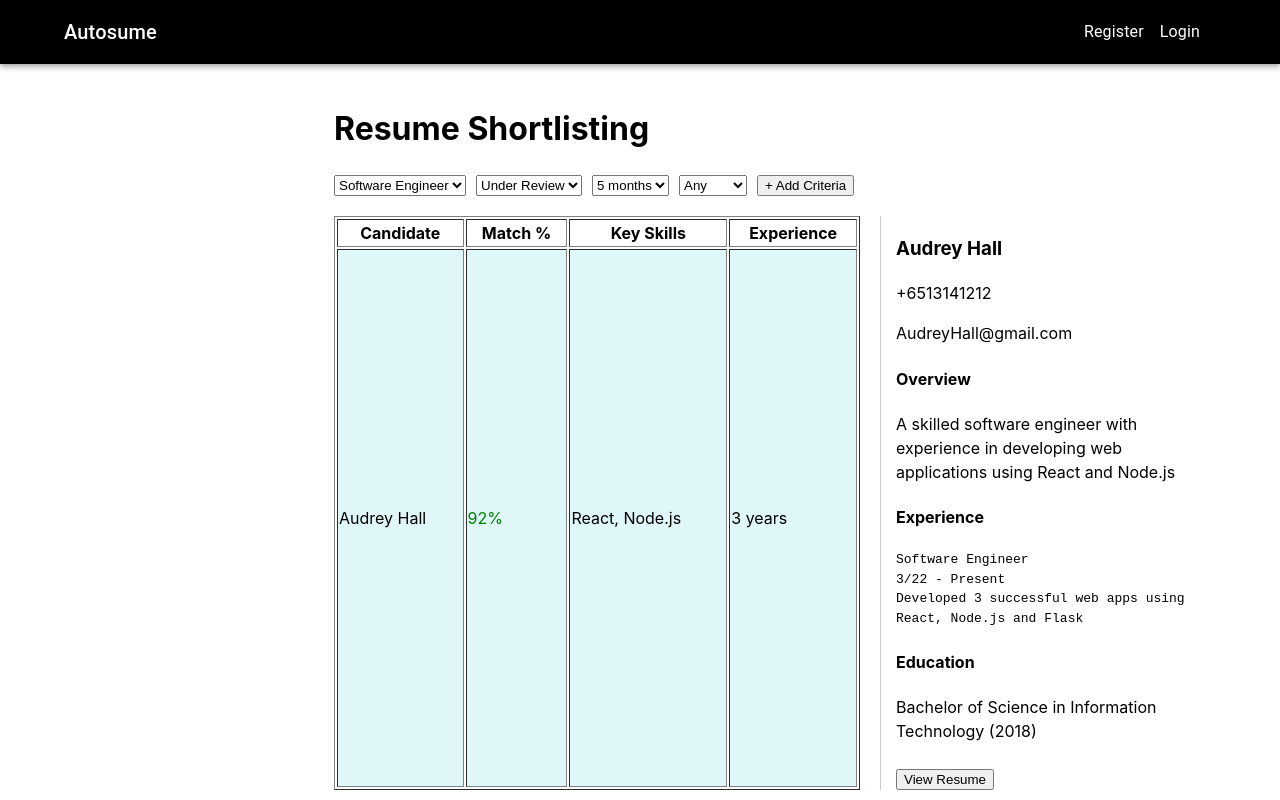
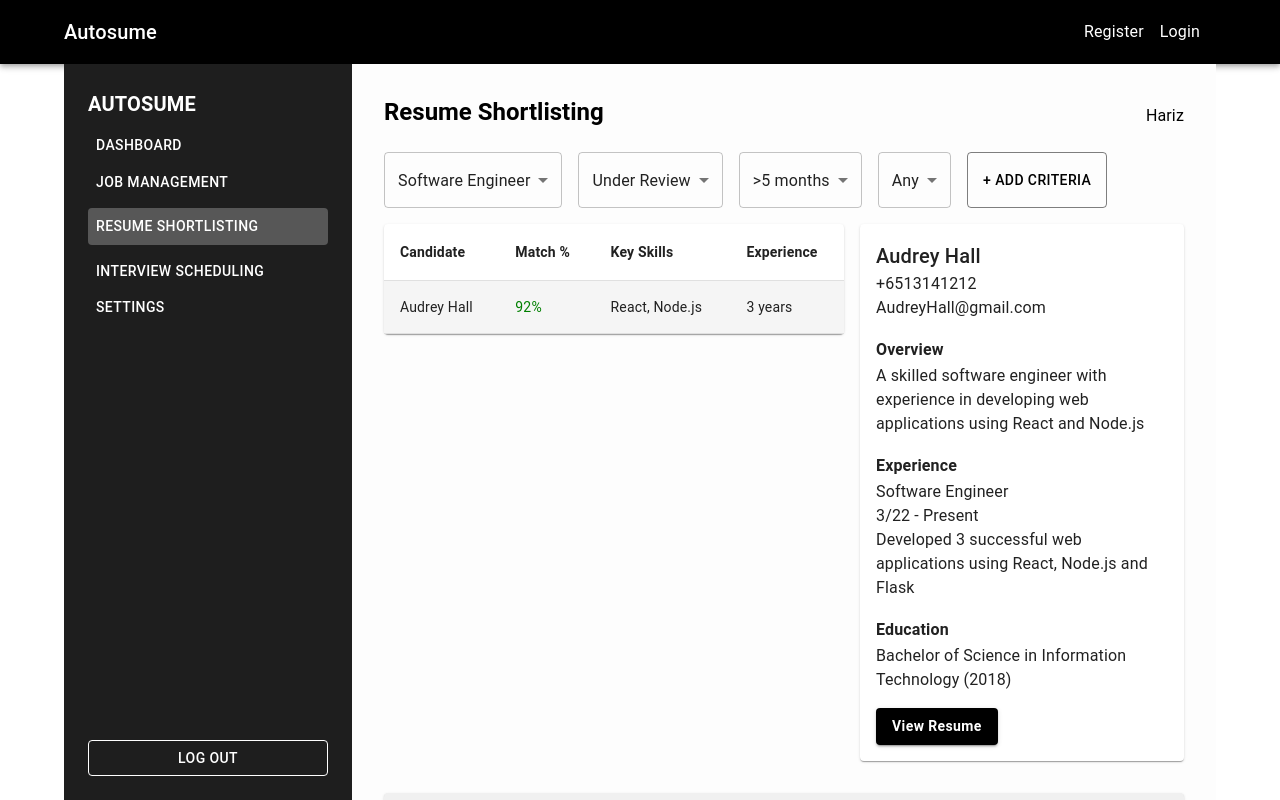
Before and after one commit to ghostpepper077/fullstackdev, a React (Vite) app in the folder Autosume/Autosume/client/: page /shortlisting in a window 1280 px wide. Shown: the top 800 px of the page. Built offline with nearby package versions, Linux system fonts and the light colour scheme.

Commit message:
updatedshoirtlisting

```diff
--- a/Autosume/Autosume/client/src/App.jsx
+++ b/Autosume/Autosume/client/src/App.jsx
@@ -11,7 +11,7 @@ import JobManagement from './pages/JobManagement/mainpage';
 import http from './http';
 import UserContext from './contexts/UserContext';
 import ForgotPassword from './pages/UserProfile/ForgotPassowrd';
-import Shortlisting from './pages/Shortlisting/Shortlisting';
+import Shortlisting from './pages/Shortlisting/shortlisting';
 import Profile from './pages/UserProfile/Profile';
 
 function App() {
--- a/Autosume/Autosume/client/src/pages/Shortlisting/shortlisting.jsx
+++ b/Autosume/Autosume/client/src/pages/Shortlisting/shortlisting.jsx
@@ -1,24 +1,23 @@
-// client/src/pages/Shortlisting/shortlisting.jsx
 import React, { useState } from 'react';
-import CandidateTable from '../../components/CandidateTable';
-import CandidateDetails from '../../components/Candidate';
-import FilterBar from '../../components/FilterBar';
-import '../../App.css';
+import {
+  Box, Typography, Select, MenuItem, Button, Grid, Paper,
+  Table, TableBody, TableCell, TableHead, TableRow
+} from '@mui/material';
 
 const dummyCandidates = [
   {
-    name: "Audrey Hall",
+    name: 'Audrey Hall',
     match: 92,
-    skills: ["React", "Node.js"],
-    experience: "3 years",
-    phone: "+6513141212",
-    email: "AudreyHall@gmail.com",
-    overview: "A skilled software engineer with experience in developing web applications using React and Node.js",
-    experienceDetails: "Software Engineer\n3/22 - Present\nDeveloped 3 successful web apps using React, Node.js and Flask",
-    education: "Bachelor of Science in Information Technology (2018)",
-    aiSummary: "Audrey has over three years of hands-on experience in developing dynamic and scalable web applications using React and Node.js..."
+    skills: ['React', 'Node.js'],
+    experience: '3 years',
+    phone: '+6513141212',
+    email: 'AudreyHall@gmail.com',
+    overview: 'A skilled software engineer with experience in developing web applications using React and Node.js',
+    experienceDetails: 'Software Engineer\n3/22 - Present\nDeveloped 3 successful web applications using React, Node.js and Flask',
+    education: 'Bachelor of Science in Information Technology (2018)',
+    aiSummary: 'Audrey has over three years of hands-on experience in developing dynamic and scalable web applications using React and Node.js...',
   },
-  // ... other candidates
+  // Add more candidates as needed
 ];
 
 export default function Shortlisting() {
@@ -27,30 +26,121 @@ export default function Shortlisting() {
     jobRole: 'Software Engineer',
     status: 'Under Review',
     experience: '>5 months',
-    skills: 'Any'
+    skills: 'Any',
   });
 
   return (
-    <div className="shortlisting-container" style={{ display: 'flex' }}>
-      <div className="sidebar" style={{ width: '250px' }}>
-        {/* Left Sidebar placeholder (you can replace with your actual Nav component) */}
-      </div>
-      <div className="main-content" style={{ flex: 1, padding: '20px' }}>
-        <h1>Resume Shortlisting</h1>
-        <FilterBar filters={filters} setFilters={setFilters} />
-        <div style={{ display: 'flex', marginTop: '20px' }}>
-          <CandidateTable
-            candidates={dummyCandidates}
-            setSelectedCandidate={setSelectedCandidate}
-            selectedName={selectedCandidate.name}
-          />
-          <CandidateDetails candidate={selectedCandidate} />
-        </div>
-        <div style={{ marginTop: '20px', backgroundColor: "#f1f1f1", padding: '10px' }}>
-          <h3>AI summary</h3>
-          <p>{selectedCandidate.aiSummary}</p>
-        </div>
-      </div>
-    </div>
+    <Box sx={{ display: 'flex', height: 'calc(100vh - 64px)', overflow: 'hidden' }}>
+      {/* Sidebar */}
+      <Box sx={{
+        width: 240,
+        backgroundColor: '#1e1e1e',
+        color: 'white',
+        p: 3,
+        display: 'flex',
+        flexDirection: 'column',
+        justifyContent: 'space-between'
+      }}>
+        <Box>
+          <Typography variant="h6" gutterBottom sx={{ fontWeight: 'bold' }}>AUTOSUME</Typography>
+          <Button fullWidth sx={{ color: 'white', justifyContent: 'flex-start' }}>DASHBOARD</Button>
+          <Button fullWidth sx={{ color: 'white', justifyContent: 'flex-start' }}>JOB MANAGEMENT</Button>
+          <Button fullWidth sx={{ backgroundColor: '#ffffff40', color: 'white', justifyContent: 'flex-start', mt: 1, mb: 1 }}>
+            RESUME SHORTLISTING
+          </Button>
+          <Button fullWidth sx={{ color: 'white', justifyContent: 'flex-start' }}>INTERVIEW SCHEDULING</Button>
+          <Button fullWidth sx={{ color: 'white', justifyContent: 'flex-start' }}>SETTINGS</Button>
+        </Box>
+        <Button variant="outlined" sx={{ color: 'white', borderColor: 'white' }}>LOG OUT</Button>
+      </Box>
+
+      {/* Main content */}
+      <Box sx={{ flex: 1, p: 4, overflowY: 'auto', backgroundColor: '#fdfdfd' }}>
+        {/* Top Bar */}
+        <Box sx={{ display: 'flex', justifyContent: 'space-between', mb: 3 }}>
+          <Typography variant="h5" fontWeight="bold">Resume Shortlisting</Typography>
+          <Typography sx={{ mt: 1 }}>Hariz</Typography>
+        </Box>
+
+        {/* Filters */}
+        <Box sx={{ display: 'flex', gap: 2, mb: 2 }}>
+          <Select value={filters.jobRole} onChange={(e) => setFilters({ ...filters, jobRole: e.target.value })}>
+            <MenuItem value="Software Engineer">Software Engineer</MenuItem>
+          </Select>
+          <Select value={filters.status} onChange={(e) => setFilters({ ...filters, status: e.target.value })}>
+            <MenuItem value="Under Review">Under Review</MenuItem>
+          </Select>
+          <Select value={filters.experience} onChange={(e) => setFilters({ ...filters, experience: e.target.value })}>
+            <MenuItem value=">5 months">&gt;5 months</MenuItem>
+          </Select>
+          <Select value={filters.skills} onChange={(e) => setFilters({ ...filters, skills: e.target.value })}>
+            <MenuItem value="Any">Any</MenuItem>
+          </Select>
+          <Button variant="outlined">+ ADD CRITERIA</Button>
+        </Box>
+
+        {/* Table + Detail View */}
+        <Grid container spacing={2}>
+          {/* Candidate Table */}
+          <Grid item xs={7}>
+            <Paper elevation={1}>
+              <Table>
+                <TableHead>
+                  <TableRow>
+                    <TableCell><strong>Candidate</strong></TableCell>
+                    <TableCell><strong>Match %</strong></TableCell>
+                    <TableCell><strong>Key Skills</strong></TableCell>
+                    <TableCell><strong>Experience</strong></TableCell>
+                  </TableRow>
+                </TableHead>
+                <TableBody>
+                  {dummyCandidates.map((c) => (
+                    <TableRow
+                      key={c.name}
+                      onClick={() => setSelectedCandidate(c)}
+                      hover
+                      sx={{ cursor: 'pointer', backgroundColor: c.name === selectedCandidate.name ? '#f5f5f5' : 'transparent' }}
+                    >
+                      <TableCell>{c.name}</TableCell>
+                      <TableCell sx={{ color: c.match >= 90 ? 'green' : 'black' }}>{c.match}%</TableCell>
+                      <TableCell>{c.skills.join(', ')}</TableCell>
+                      <TableCell>{c.experience}</TableCell>
+                    </TableRow>
+                  ))}
+                </TableBody>
+              </Table>
+            </Paper>
+          </Grid>
+
+          {/* Candidate Detail */}
+          <Grid item xs={5}>
+            <Paper elevation={1} sx={{ p: 2 }}>
+              <Typography variant="h6">{selectedCandidate.name}</Typography>
+              <Typography>{selectedCandidate.phone}</Typography>
+              <Typography>{selectedCandidate.email}</Typography>
+
+              <Typography variant="subtitle1" fontWeight="bold" sx={{ mt: 2 }}>Overview</Typography>
+              <Typography>{selectedCandidate.overview}</Typography>
+
+              <Typography variant="subtitle1" fontWeight="bold" sx={{ mt: 2 }}>Experience</Typography>
+              <Typography sx={{ whiteSpace: 'pre-wrap' }}>{selectedCandidate.experienceDetails}</Typography>
+
+              <Typography variant="subtitle1" fontWeight="bold" sx={{ mt: 2 }}>Education</Typography>
+              <Typography>{selectedCandidate.education}</Typography>
+
+              <Button variant="contained" sx={{ mt: 2, textTransform: 'none', fontWeight: 'bold' }}>
+                View Resume
+              </Button>
+            </Paper>
+          </Grid>
+        </Grid>
+
+        {/* AI Summary */}
+        <Paper elevation={1} sx={{ mt: 4, p: 2, backgroundColor: '#f0f0f0' }}>
+          <Typography variant="subtitle1" fontWeight="bold">AI summary</Typography>
+          <Typography>{selectedCandidate.aiSummary}</Typography>
+        </Paper>
+      </Box>
+    </Box>
   );
 }
```
